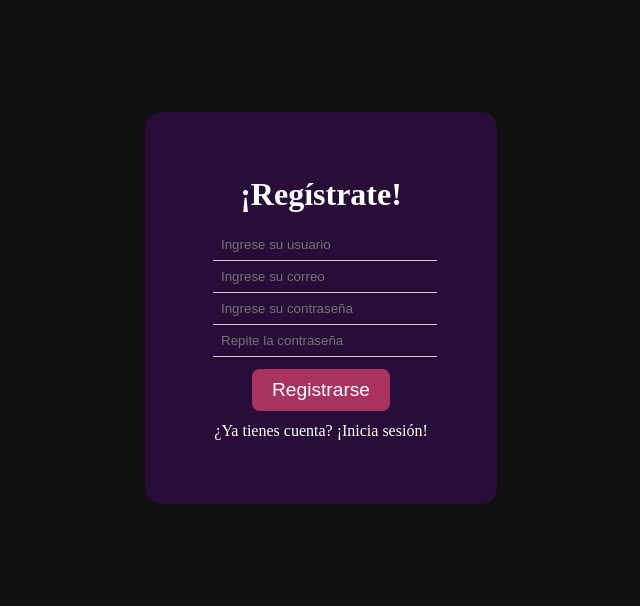
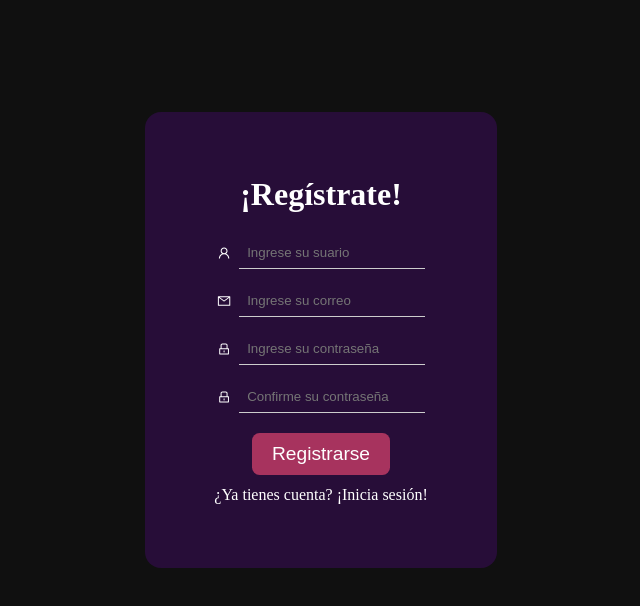
Before and after one commit to lyrsk/Aetherk-Chat, a React (Vite) app in the folder client/: page /register in a window 1280 px wide. Shown: the top 606 px of the page, without its empty margins (319-959 px from the left). Built offline with nearby package versions, Linux system fonts and the light colour scheme.

Commit message:
Registro

```diff
--- a/client/src/components/Form/form-style.css
+++ b/client/src/components/Form/form-style.css
@@ -20,13 +20,7 @@ h1 {
     margin: 0 0 1rem 0;
 }
 
-label {
-    display: flex;
-    align-items: center;
-    /* border: 1px solid #ccc; */
-    padding: 0.5rem;
-    border-radius: 4px;
-}
+
 svg {
     color: white;
 }
--- a/client/src/components/InputForm/InputForm.jsx
+++ b/client/src/components/InputForm/InputForm.jsx
@@ -2,8 +2,9 @@ import './input-style.css'
 
 export function InputForm ({ children, ...props }) {
   return (
-    <>
+    <label>
+      {children}
       <input {...props} required />
-    </>
+    </label>
   )
 }
--- a/client/src/components/InputForm/input-style.css
+++ b/client/src/components/InputForm/input-style.css
@@ -1,3 +1,10 @@
+label {
+    display: flex;
+    align-items: center;
+    padding: 0.5rem;
+    border-radius: 4px;
+}
+
 input {
 border: none;
 outline: none;
@@ -9,6 +16,10 @@ border-bottom: 1px solid #ccc;
 }
 
 input:focus {
-    border-radius: 0.1em;
-    background-color: rgba(92, 16, 142, 0.5);
+    border-radius: 0.3em;
+    background-color: rgba(92, 16, 142, 0.2);
 }
+
+svg {
+    color: white;
+}
--- a/client/src/pages/Login.jsx
+++ b/client/src/pages/Login.jsx
@@ -10,17 +10,15 @@ export default function Login () {
       account={{ children: '¿No tienes cuenta? ¡Regístrate!' }}
     >
       <h1>¡Bienvenido!</h1>
-      <label htmlFor=''>
+      <InputForm id='username' type='text' placeholder='Usuario'>
         <FaUserAlt />
-        <InputForm id='username' type='text' placeholder='Usuario' />
-      </label>
-      <label htmlFor=''>
+      </InputForm>
+      <InputForm id='password' type='password' placeholder='Contraseña'>
         <FaLock />
-        <InputForm id='password' type='password' placeholder='Contraseña' />
-      </label>
+      </InputForm>
       <ButtonForm>Iniciar sesión</ButtonForm>
       <div id='form-forget-password'>
-        <a href='/password' id='test'>¿Olvidaste tu contraseña?</a>
+        <a href='/password'>¿Olvidaste tu contraseña?</a>
       </div>
     </Form>
   )
--- a/client/src/pages/Register.jsx
+++ b/client/src/pages/Register.jsx
@@ -2,6 +2,7 @@ import React from 'react'
 import { ButtonForm } from '../components/ButtonForm/ButtonForm'
 import { Form } from '../components/Form/Form'
 import { InputForm } from '../components/InputForm/InputForm'
+import { AiOutlineUser, AiOutlineMail, AiOutlineLock } from 'react-icons/ai'
 
 export default function Register () {
   return (
@@ -10,10 +11,18 @@ export default function Register () {
       account={{ children: '¿Ya tienes cuenta? ¡Inicia sesión!' }}
     >
       <h1>¡Regístrate!</h1>
-      <InputForm type='text' placeholder='Ingrese su usuario' />
-      <InputForm type='email' placeholder='Ingrese su correo' />
-      <InputForm type='password' placeholder='Ingrese su contraseña' />
-      <InputForm type='password' placeholder='Repite la contraseña' />
+      <InputForm id='username' type='text' placeholder='Ingrese su suario'>
+        <AiOutlineUser />
+      </InputForm>
+      <InputForm id='email' type='email' placeholder='Ingrese su correo'>
+        <AiOutlineMail />
+      </InputForm>
+      <InputForm id='password' type='password' placeholder='Ingrese su contraseña'>
+        <AiOutlineLock />
+      </InputForm>
+      <InputForm id='password' type='password' placeholder='Confirme su contraseña'>
+        <AiOutlineLock />
+      </InputForm>
       <ButtonForm>Registrarse</ButtonForm>
     </Form>
   )
```
